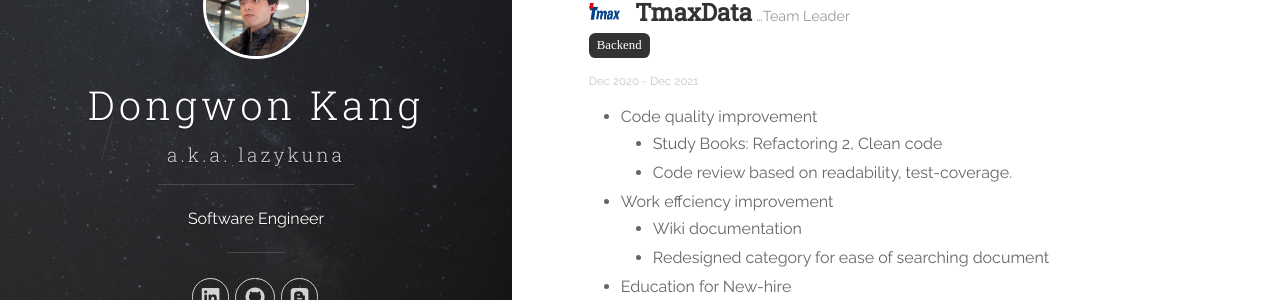
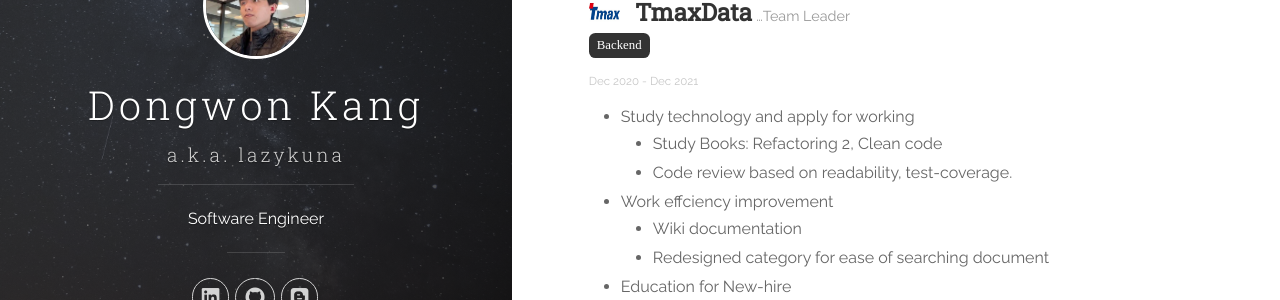
Before and after one commit to kuna/kuna.github.io, a Jekyll site: the page built from profile_en.html, in a window 1280 px wide and 900 px high. Shown: the part 311-611 px from the top of the window. Built offline with Jekyll 4.4.1, drawn with Linux system fonts in a browser that asks for light colours; nearby versions of some CDN libraries.

Commit message:
minor profile update

```diff
--- a/_data/profile_en.yml
+++ b/_data/profile_en.yml
@@ -18,7 +18,7 @@ experience:
     excerpt: Team Leader
     time: Dec 2020 - Dec 2021
     summary: |
-      - Code quality improvement
+      - Study technology and apply for working
         - Study Books: Refactoring 2, Clean code
         - Code review based on readability, test-coverage.
       - Work effciency improvement
```
